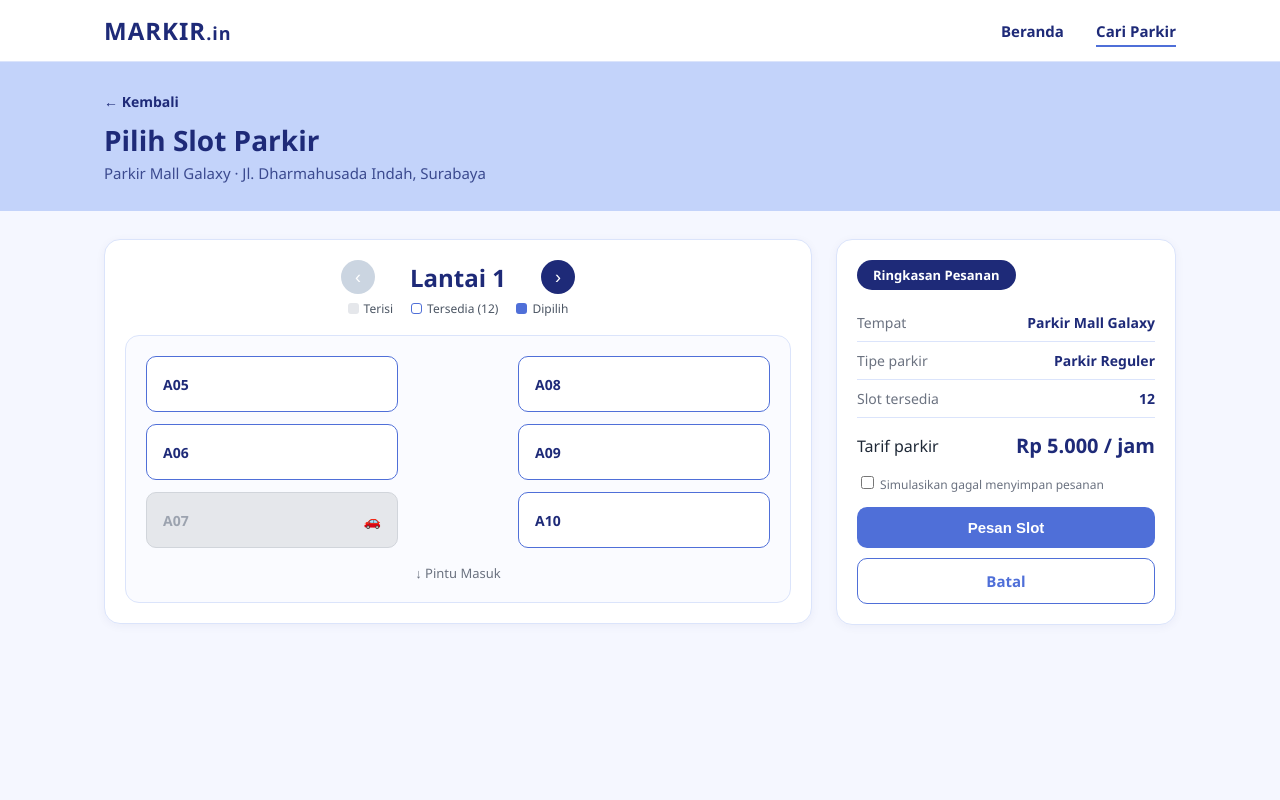
After one commit to megaaugshbg/ppplkel5, a Laravel app: page /slot-parkir/1 in a window 1280 px wide. The commit adds this page. Run offline with Laravel 12, Linux system fonts and the light colour scheme; parts of the project's set-up code (start-up, migrations or seed data) failed here and were passed over.

Commit message:
Tambah Cari Parkir

```diff
--- /dev/null
+++ b/app/Http/Controllers/SlotController.php
@@ -0,0 +1,100 @@
+<?php
+
+namespace App\Http\Controllers;
+
+use App\Support\ParkirData;
+use Illuminate\Http\Request;
+
+class SlotController extends Controller
+{
+    // Cari Slot Parkir (3.3.7): denah lantai dan status slot
+    public function index(Request $request, int $lokasi)
+    {
+        $data = ParkirData::lokasi()[$lokasi] ?? null;
+        abort_if(! $data, 404);
+
+        $tipe = $request->query('tipe', 'reguler');
+        if (! array_key_exists($tipe, ParkirData::tipe())) {
+            $tipe = 'reguler';
+        }
+
+        // lokasi di luar jam operasional
+        if (! $data['buka']) {
+            return redirect('/cari-parkir')
+                ->with('pesan', 'Lokasi parkir sedang tutup. Silakan pilih lahan parkir lain.');
+        }
+
+        $slots = ParkirData::slots($lokasi, $tipe);
+        $tersedia = count(array_filter($slots, fn ($s) => ! $s['terisi']));
+
+        return view('slot-parkir', [
+            'lokasi' => $data,
+            'tipe' => $tipe,
+            'labelTipe' => ParkirData::tipe()[$tipe],
+            'perLantai' => collect($slots)->groupBy('lantai'),
+            'tersedia' => $tersedia,
+        ]);
+    }
+
+    // Pesan Slot Parkir (3.3.8)
+    public function pesan(Request $request)
+    {
+        $idLokasi = (int) $request->input('lokasi');
+        $tipe = $request->input('tipe', 'reguler');
+        if (! array_key_exists($tipe, ParkirData::tipe())) {
+            $tipe = 'reguler';
+        }
+        $kode = $request->input('slot');
+        $balik = '/slot-parkir/' . $idLokasi . '?tipe=' . $tipe;
+
+        $lokasi = ParkirData::lokasi()[$idLokasi] ?? null;
+        abort_if(! $lokasi, 404);
+
+        if (! $kode) {
+            return redirect($balik)->with('error', 'Pilih slot parkir terlebih dahulu.');
+        }
+
+        $slot = collect(ParkirData::slots($idLokasi, $tipe))->firstWhere('kode', $kode);
+        if (! $slot) {
+            return redirect($balik)->with('error', 'Slot parkir tidak ditemukan.');
+        }
+
+        $key = $idLokasi . '-' . $kode;
+
+        // verifikasi ketersediaan slot
+        if ($slot['terisi'] || in_array($key, ParkirData::rebutan(), true)) {
+            session()->push('slot_terisi', $key);
+
+            return redirect($balik)->with('error', 'Slot telah dipesan pengguna lain. Silakan pilih slot lain.');
+        }
+
+        // simulasi gagal menyimpan pesanan
+        if ($request->boolean('gagal')) {
+            return redirect($balik)->with('error', 'Terjadi kesalahan saat menyimpan pesanan. Silakan coba lagi.');
+        }
+
+        // simpan pemesanan (sementara di session, belum ke database)
+        session()->push('slot_terisi', $key);
+        session()->put('pesanan_terakhir', [
+            'kode' => 'MKR-' . str_pad((string) random_int(1, 999), 3, '0', STR_PAD_LEFT),
+            'lokasi' => $lokasi['nama'],
+            'alamat' => $lokasi['alamat'],
+            'tipe' => ParkirData::tipe()[$tipe],
+            'slot' => $kode,
+            'tarif' => $lokasi['tarif'],
+            'status' => 'Terpesan',
+        ]);
+
+        return redirect('/konfirmasi-pesanan');
+    }
+
+    public function konfirmasi()
+    {
+        $pesanan = session('pesanan_terakhir');
+        if (! $pesanan) {
+            return redirect('/cari-parkir');
+        }
+
+        return view('konfirmasi-pesanan', compact('pesanan'));
+    }
+}
--- /dev/null
+++ b/app/Support/ParkirData.php
@@ -0,0 +1,91 @@
+<?php
+
+namespace App\Support;
+
+class ParkirData
+{
+    public static function tipe(): array
+    {
+        return [
+            'reguler' => 'Parkir Reguler',
+            'wanita' => 'Woman Parking',
+        ];
+    }
+
+    // slot yang "diserobot" pengguna lain saat dipesan (simulasi alternate flow)
+    public static function rebutan(): array
+    {
+        return ['1-A06'];
+    }
+
+    public static function lokasi(): array
+    {
+        $daftar = [
+            1 => ['id' => 1, 'nama' => 'Parkir Mall Galaxy', 'alamat' => 'Jl. Dharmahusada Indah, Surabaya', 'tipe' => ['reguler', 'wanita'], 'tarif' => 5000, 'jarak' => 0.8, 'buka' => true],
+            2 => ['id' => 2, 'nama' => 'Parkir Kampus ITS', 'alamat' => 'Jl. Raya ITS, Sukolilo, Surabaya', 'tipe' => ['reguler'], 'tarif' => 3000, 'jarak' => 1.5, 'buka' => true],
+            3 => ['id' => 3, 'nama' => 'Parkir Pakuwon Mall', 'alamat' => 'Jl. Mayjend Yono Soewoyo, Surabaya', 'tipe' => ['reguler', 'wanita'], 'tarif' => 6000, 'jarak' => 4.2, 'buka' => false],
+        ];
+
+        // hitung slot tersedia per tipe
+        foreach ($daftar as $id => $l) {
+            foreach ($l['tipe'] as $t) {
+                $daftar[$id]['slot_tipe'][$t] = count(array_filter(
+                    self::slots($id, $t),
+                    fn ($s) => ! $s['terisi']
+                ));
+            }
+        }
+
+        return $daftar;
+    }
+
+    public static function slots(int $lokasiId, ?string $tipe = null): array
+    {
+        $terisiBaru = session('slot_terisi', []);
+        $hasil = [];
+
+        foreach (self::semuaSlot()[$lokasiId] ?? [] as $s) {
+            if ($tipe !== null && $s['tipe'] !== $tipe) {
+                continue;
+            }
+            if (in_array($lokasiId . '-' . $s['kode'], $terisiBaru, true)) {
+                $s['terisi'] = true;
+            }
+            $hasil[] = $s;
+        }
+
+        return $hasil;
+    }
+
+    private static function semuaSlot(): array
+    {
+        return [
+            1 => array_merge(
+                self::deret('A', 1, 4, 1, 'wanita', ['A01', 'A03']),
+                self::deret('A', 5, 10, 1, 'reguler', ['A07']),
+                self::deret('B', 1, 10, 2, 'reguler', ['B03', 'B04', 'B09'])
+            ),
+            2 => self::deret('C', 1, 12, 1, 'reguler', ['C01', 'C02', 'C03', 'C08']),
+            3 => array_merge(
+                self::deret('D', 1, 4, 1, 'wanita'),
+                self::deret('D', 5, 10, 1, 'reguler')
+            ),
+        ];
+    }
+
+    private static function deret(string $prefix, int $dari, int $sampai, int $lantai, string $tipe, array $terisi = []): array
+    {
+        $hasil = [];
+        for ($i = $dari; $i <= $sampai; $i++) {
+            $kode = $prefix . str_pad((string) $i, 2, '0', STR_PAD_LEFT);
+            $hasil[] = [
+                'kode' => $kode,
+                'lantai' => $lantai,
+                'tipe' => $tipe,
+                'terisi' => in_array($kode, $terisi, true),
+            ];
+        }
+
+        return $hasil;
+    }
+}
--- /dev/null
+++ b/resources/views/layouts/parkir.blade.php
@@ -0,0 +1,73 @@
+<!DOCTYPE html>
+<html lang="id">
+<head>
+    <meta charset="UTF-8">
+    <meta name="viewport" content="width=device-width, initial-scale=1">
+    <title>Markir.In - @yield('judul')</title>
+    <style>
+        * { box-sizing: border-box; }
+        :root { --navy: #1e2a78; --biru: #4f6fd8; --muda: #c3d3fa; --pucat: #eef2ff; --garis: #dbe4fb; }
+        body { font-family: 'Segoe UI', system-ui, sans-serif; margin: 0; background: #f5f7ff; color: #1f2937; min-height: 100vh; display: flex; flex-direction: column; }
+        .navbar { background: #fff; border-bottom: 1px solid var(--garis); }
+        .navbar .dalam { max-width: 1120px; margin: 0 auto; padding: 14px 24px; display: flex; align-items: center; justify-content: space-between; }
+        .logo { font-weight: 900; font-size: 24px; letter-spacing: 1px; color: var(--navy); text-decoration: none; }
+        .logo small { font-weight: 700; font-size: 18px; text-transform: lowercase; }
+        .navbar nav a { color: var(--navy); text-decoration: none; font-weight: 600; font-size: 15px; margin-left: 28px; padding-bottom: 4px; }
+        .navbar nav a:hover, .navbar nav a.aktif { border-bottom: 2px solid var(--biru); }
+        .hero { background: var(--muda); }
+        .hero .dalam { max-width: 1120px; margin: 0 auto; padding: 28px 24px; }
+        .hero h1 { margin: 0 0 4px; font-size: 28px; color: var(--navy); }
+        .hero p { margin: 0; color: #3b4a8f; font-size: 15px; }
+        .hero a.kembali { display: inline-block; color: var(--navy); font-size: 14px; font-weight: 600; text-decoration: none; margin-bottom: 10px; }
+        main { flex: 1; width: 100%; max-width: 1120px; margin: 0 auto; padding: 28px 24px 40px; }
+        .grid { display: grid; grid-template-columns: 1fr 340px; gap: 24px; align-items: start; }
+        .panel-samping { position: sticky; top: 20px; }
+        .kartu { background: #fff; border: 1px solid var(--garis); border-radius: 16px; padding: 20px; box-shadow: 0 2px 10px rgba(30, 42, 120, .05); }
+        h2 { font-size: 17px; color: var(--navy); margin: 0 0 12px; }
+        .pill { display: inline-block; background: var(--navy); color: #fff; border-radius: 999px; padding: 6px 16px; font-size: 13px; font-weight: 600; margin-bottom: 14px; }
+        .btn { display: block; width: 100%; background: var(--biru); color: #fff; padding: 12px 20px; border: 0; border-radius: 10px; font-size: 15px; font-weight: 600; text-align: center; cursor: pointer; text-decoration: none; }
+        .btn:hover { background: #3f5cc4; }
+        .btn.sec { background: #fff; color: var(--biru); border: 1px solid var(--biru); }
+        .btn.sec:hover { background: var(--pucat); }
+        .btn.off { background: #9ca3af; }
+        .btn + .btn { margin-top: 10px; }
+        .info { padding: 12px 14px; border-radius: 10px; margin: 0 0 16px; font-size: 14px; }
+        .info.warn { background: #fef3c7; color: #92400e; }
+        .info.ok { background: #d1fae5; color: #065f46; }
+        footer { text-align: center; color: #6b7280; padding: 20px; font-size: 13px; border-top: 1px solid var(--garis); background: #fff; }
+        @media (max-width: 900px) {
+            .grid { grid-template-columns: 1fr; }
+            .panel-samping { position: static; }
+            .navbar nav a { margin-left: 16px; }
+        }
+        @yield('style')
+    </style>
+</head>
+<body>
+    <div class="navbar">
+        <div class="dalam">
+            <a href="/home" class="logo">MARKIR<small>.in</small></a>
+            <nav>
+                <a href="/home">Beranda</a>
+                <a href="/cari-parkir" class="aktif">Cari Parkir</a>
+            </nav>
+        </div>
+    </div>
+
+    <div class="hero">
+        <div class="dalam">
+            @hasSection('kembali')
+                <a href="@yield('kembali')" class="kembali">&larr; Kembali</a>
+            @endif
+            <h1>@yield('judul')</h1>
+            <p>@yield('deskripsi')</p>
+        </div>
+    </div>
+
+    <main>
+        @yield('isi')
+    </main>
+
+    @yield('script')
+</body>
+</html>
--- /dev/null
+++ b/resources/views/slot-parkir.blade.php
@@ -0,0 +1,124 @@
+@extends('layouts.parkir')
+
+@section('judul', 'Pilih Slot Parkir')
+@section('deskripsi', $lokasi['nama'] . ' · ' . $lokasi['alamat'])
+@section('kembali', '/cari-parkir')
+
+@section('style')
+    .lantai-nav { display: flex; align-items: center; justify-content: center; gap: 18px; margin-bottom: 6px; }
+    .lantai-nav button { background: var(--navy); color: #fff; border: 0; width: 34px; height: 34px; border-radius: 50%; font-size: 18px; cursor: pointer; }
+    .lantai-nav button:disabled { background: #cbd5e1; cursor: default; }
+    .lantai-nav strong { font-size: 24px; color: var(--navy); min-width: 130px; text-align: center; }
+    .legend { display: flex; justify-content: center; gap: 18px; font-size: 12px; color: #4b5563; margin-bottom: 18px; }
+    .legend i { display: inline-block; width: 11px; height: 11px; border-radius: 3px; margin-right: 5px; vertical-align: -1px; }
+    .denah { border: 1px solid var(--garis); border-radius: 14px; padding: 20px; background: #fafbff; }
+    .panel { display: none; }
+    .panel.aktif { display: grid; grid-template-columns: 1fr 1fr; gap: 12px 120px; }
+    .kolom { display: flex; flex-direction: column; gap: 12px; }
+    .slot { position: relative; display: block; }
+    .slot input { position: absolute; opacity: 0; }
+    .slot span { display: flex; align-items: center; justify-content: space-between; height: 56px; padding: 0 16px; border: 1.5px solid var(--biru); border-radius: 10px; background: #fff; color: var(--navy); font-weight: 700; font-size: 14px; cursor: pointer; }
+    .slot span:hover { background: var(--pucat); }
+    .slot input:checked + span { background: var(--biru); color: #fff; }
+    .slot input:focus-visible + span { outline: 2px solid var(--navy); outline-offset: 2px; }
+    .slot.terisi span { background: #e5e7eb; border-color: #d1d5db; color: #9ca3af; cursor: not-allowed; }
+    .pintu { text-align: center; font-size: 13px; color: #6b7280; margin: 16px 0 0; }
+    .baris { display: flex; justify-content: space-between; gap: 12px; padding: 9px 0; border-bottom: 1px solid var(--garis); font-size: 14px; }
+    .baris span:first-child { color: #6b7280; }
+    .baris span:last-child { color: var(--navy); font-weight: 600; text-align: right; }
+    .total { display: flex; justify-content: space-between; align-items: center; margin: 14px 0; }
+    .total strong { color: var(--navy); font-size: 20px; }
+    .simulasi { font-size: 12px; color: #6b7280; margin: 0 0 14px; }
+    @media (max-width: 640px) { .panel.aktif { gap: 12px 24px; } }
+@endsection
+
+@section('isi')
+    @if (session('error'))
+        <div class="info warn">{{ session('error') }}</div>
+    @endif
+
+    @if ($tersedia === 0)
+        <div class="info warn">Tidak ada slot parkir yang tersedia. Silakan pilih lokasi lain.</div>
+        <a href="/cari-parkir" class="btn sec" style="max-width:220px">Kembali</a>
+    @else
+        <form method="POST" action="/pesan-slot" class="grid">
+            @csrf
+            <input type="hidden" name="lokasi" value="{{ $lokasi['id'] }}">
+            <input type="hidden" name="tipe" value="{{ $tipe }}">
+
+            <section class="kartu">
+                <div class="lantai-nav">
+                    <button type="button" id="prev" aria-label="Lantai sebelumnya">&lsaquo;</button>
+                    <strong id="labelLantai">Lantai 1</strong>
+                    <button type="button" id="next" aria-label="Lantai berikutnya">&rsaquo;</button>
+                </div>
+                <div class="legend">
+                    <span><i style="background:#e5e7eb"></i>Terisi</span>
+                    <span><i style="background:#fff;border:1.5px solid #4f6fd8"></i>Tersedia ({{ $tersedia }})</span>
+                    <span><i style="background:#4f6fd8"></i>Dipilih</span>
+                </div>
+
+                <div class="denah">
+                    @foreach ($perLantai as $lantai => $daftar)
+                        @php
+                            $half = (int) ceil($daftar->count() / 2);
+                            $kolom = [$daftar->take($half), $daftar->slice($half)];
+                        @endphp
+                        <div class="panel {{ $loop->first ? 'aktif' : '' }}" data-lantai="{{ $lantai }}">
+                            @foreach ($kolom as $isi)
+                                <div class="kolom">
+                                    @foreach ($isi as $s)
+                                        <label class="slot {{ $s['terisi'] ? 'terisi' : '' }}">
+                                            <input type="radio" name="slot" value="{{ $s['kode'] }}" {{ $s['terisi'] ? 'disabled' : '' }}>
+                                            <span>{{ $s['kode'] }} @if ($s['terisi'])<em style="font-style:normal">&#128663;</em>@endif</span>
+                                        </label>
+                                    @endforeach
+                                </div>
+                            @endforeach
+                        </div>
+                    @endforeach
+                    <p class="pintu">&darr; Pintu Masuk</p>
+                </div>
+            </section>
+
+            <aside class="panel-samping kartu">
+                <span class="pill">Ringkasan Pesanan</span>
+                <div class="baris"><span>Tempat</span><span>{{ $lokasi['nama'] }}</span></div>
+                <div class="baris"><span>Tipe parkir</span><span>{{ $labelTipe }}</span></div>
+                <div class="baris"><span>Slot tersedia</span><span>{{ $tersedia }}</span></div>
+                <div class="total">
+                    <span>Tarif parkir</span>
+                    <strong>Rp {{ number_format($lokasi['tarif'], 0, ',', '.') }} / jam</strong>
+                </div>
+
+                <p class="simulasi"><label><input type="checkbox" name="gagal" value="1"> Simulasikan gagal menyimpan pesanan</label></p>
+
+                <button type="submit" class="btn">Pesan Slot</button>
+                <a href="/cari-parkir" class="btn sec">Batal</a>
+            </aside>
+        </form>
+    @endif
+@endsection
+
+@section('script')
+    <script>
+        var panel = document.querySelectorAll('.panel');
+        if (panel.length) {
+            var i = 0;
+            var label = document.getElementById('labelLantai');
+            var prev = document.getElementById('prev');
+            var next = document.getElementById('next');
+
+            function tampil() {
+                panel.forEach(function (p, n) { p.classList.toggle('aktif', n === i); });
+                label.textContent = 'Lantai ' + panel[i].dataset.lantai;
+                prev.disabled = i === 0;
+                next.disabled = i === panel.length - 1;
+            }
+
+            prev.addEventListener('click', function () { if (i > 0) { i--; tampil(); } });
+            next.addEventListener('click', function () { if (i < panel.length - 1) { i++; tampil(); } });
+            tampil();
+        }
+    </script>
+@endsection
--- a/routes/web.php
+++ b/routes/web.php
@@ -24,3 +24,9 @@ Route::middleware('auth')->group(function () {
     Route::get('/woman-parking/create', [WomanParkingController::class, 'create'])->name('woman-parking.create');
     Route::post('/woman-parking', [WomanParkingController::class, 'store'])->name('woman-parking.store');
 });
+
+// Cari Lokasi Parkir, Cari Slot Parkir, Pesan Slot Parkir
+Route::get('/cari-parkir', [\App\Http\Controllers\ParkirController::class, 'index']);
+Route::get('/slot-parkir/{lokasi}', [\App\Http\Controllers\SlotController::class, 'index'])->whereNumber('lokasi');
+Route::post('/pesan-slot', [\App\Http\Controllers\SlotController::class, 'pesan']);
+Route::get('/konfirmasi-pesanan', [\App\Http\Controllers\SlotController::class, 'konfirmasi']);
```
Also changed, not shown: app/Http/Controllers/ParkirController.php (+3 -7 lines), resources/views/cari-parkir.blade.php (+71 -69 lines), resources/views/home.blade.php (+7 -1 lines), resources/views/konfirmasi-pesanan.blade.php (added, +44 -0 lines), package-lock.json.
